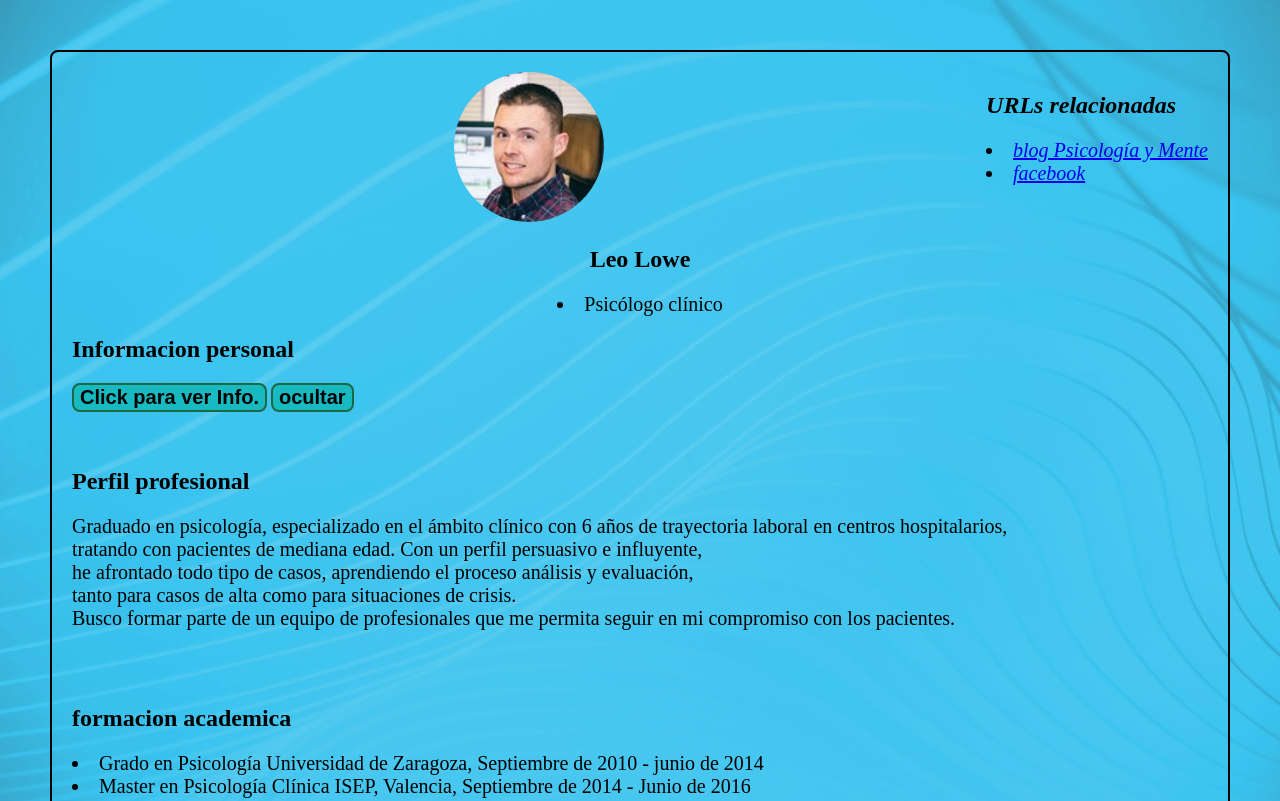
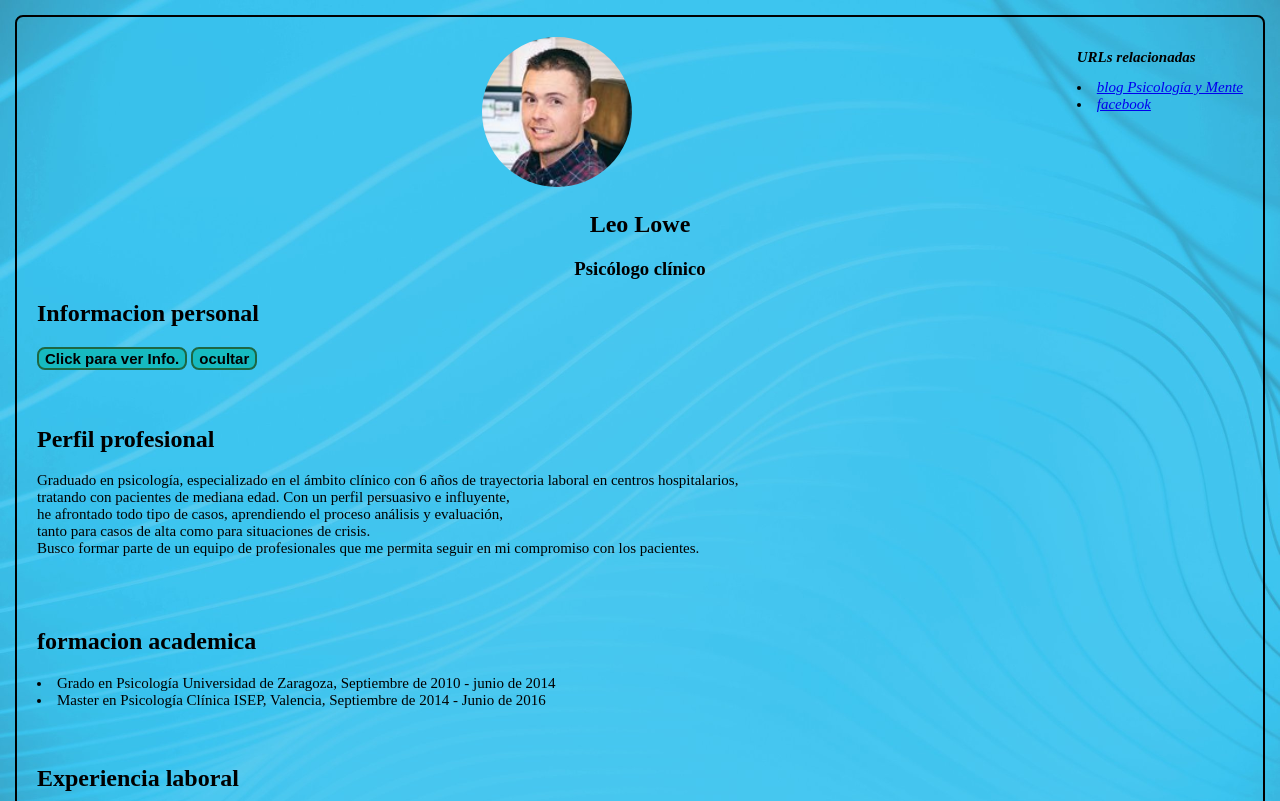
Before and after one commit to Miguel-angel23/curriculum, a plain HTML site: page index.html in a window 1280 px wide. Shown: the top 801 px of the page. Drawn offline with Linux system fonts and the light colour scheme; a web font is replaced by a local one.

Commit message:
actualizacion primer commit

```diff
--- a/css/curriculum.css
+++ b/css/curriculum.css
@@ -3,7 +3,7 @@ body {
     border: 2px solid black;
     border-radius: 8px;
     padding: 20px;
-    margin: 50px;
+    margin: 15px;
     background:url(../img/jean2.jpg);
     background-size: cover;
     background-attachment: fixed;
@@ -13,10 +13,11 @@ summary {
     font-size: 15px;
      }
 p{
-    font-size: 20px;
+    font-size: 15px;
       }
 #foto {
     border-radius: 80px;
+
 }
 aside{
   float: right;
@@ -26,7 +27,7 @@ aside{
    background-color: rgb(22, 186, 192);
   border: 2px solid rgb(29, 103, 67);
   border-radius: 8px;
-  font-size: 20px;
+  font-size: 15px;
   font-weight: bold;
   transition: background-color 1s ;
        }
@@ -34,5 +35,8 @@ aside{
   background-color: greenyellow;
       }
 li {
-  font-size: 20px;
+  font-size: 15px;
      }
+h1{
+  font-size: 15px;
+}
--- a/index.html
+++ b/index.html
@@ -20,14 +20,16 @@
 
     </ASIDE>
 
-    <center>
-  <div id="cabezera">
-      <img src="img/94.jpg"  alt="foto perfil" id="foto" width="150" height="150"  >
+  <center>
+       <div id="cabecera">
+             <img src="img/94.jpg"  alt="foto perfil" id="foto" width="150" height="150"  >
 
-      <h2>Leo Lowe </h2>
-      <li>Psicólogo clínico</li>
+       <h2>Leo Lowe </h2>
+       <h3>Psicólogo clínico</h3>
+      </div>
     </center>
-    <H2>Informacion personal</H2>
+
+      <H2>Informacion personal</H2>
 
         <button type="button" id="boton"
         onclick="document.getElementById('demo').style.display ='block'">Click para ver Info.</button>
```
